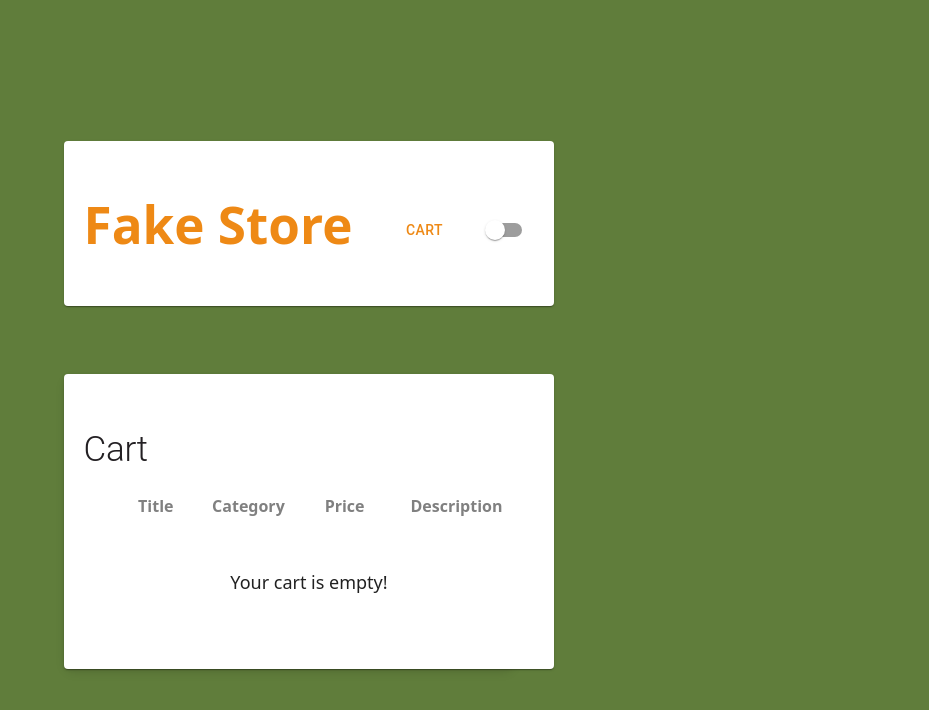
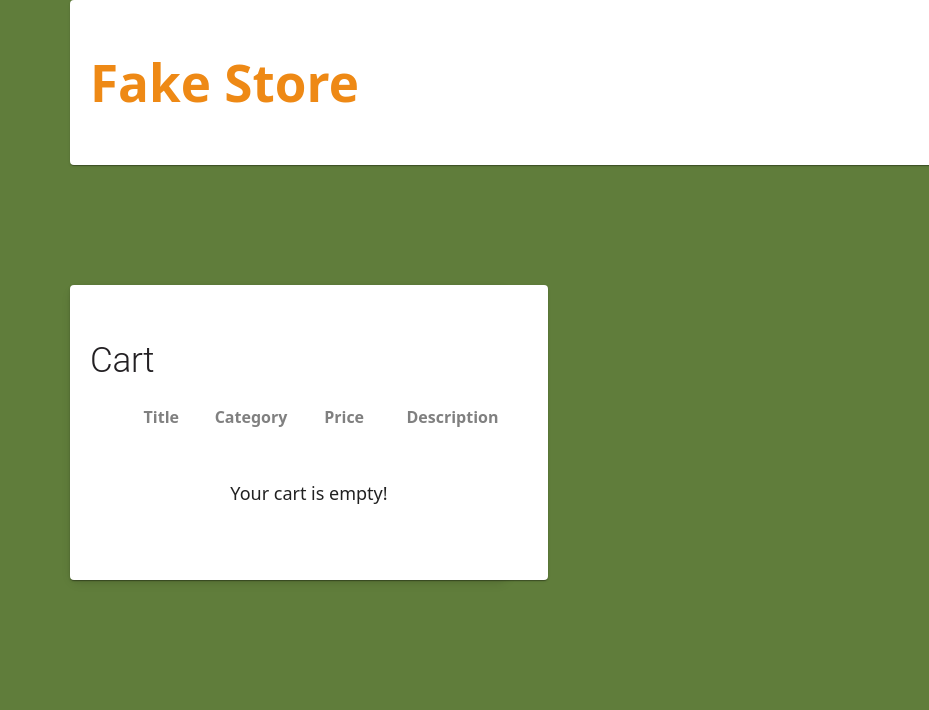
Before and after one commit to Tidal96/FakeStore-demo, a React (Vite) app: page /cart in a window 1280 px wide. Shown: the top 710 px of the page, without its empty margins (351-1280 px from the left). Built offline with nearby package versions, Linux system fonts and the light colour scheme.

Commit message:
feat: refactor Menu styles for improved layout and consistency

```diff
--- a/src/styles/Menu.module.css
+++ b/src/styles/Menu.module.css
@@ -1,10 +1,19 @@
 .menu {
   display: flex;
-  border-radius: 10px;
+  justify-content: space-between;
+  position: fixed;
+  padding: 20px;
+  background-color: white;
   width: 100%;
-  padding: 20px;
-  margin: 10px 0;
-  justify-content: space-between;
+  top: 0;
+  max-width: 1280px;
+  z-index: 1000;
+}
+
+.layout-wrapper {
+  max-width: 1280px;
+  margin: 0 auto;
+  width: 100%;
 }
 
 .element {
```
